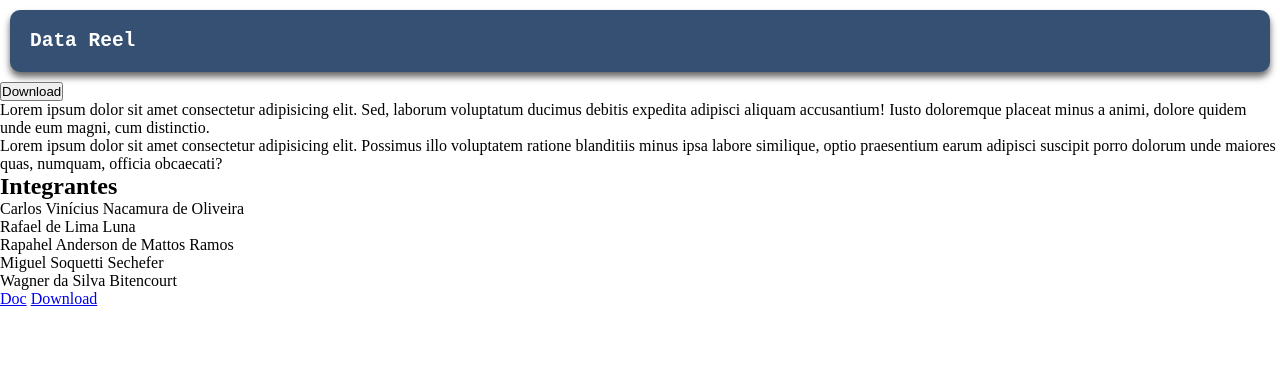
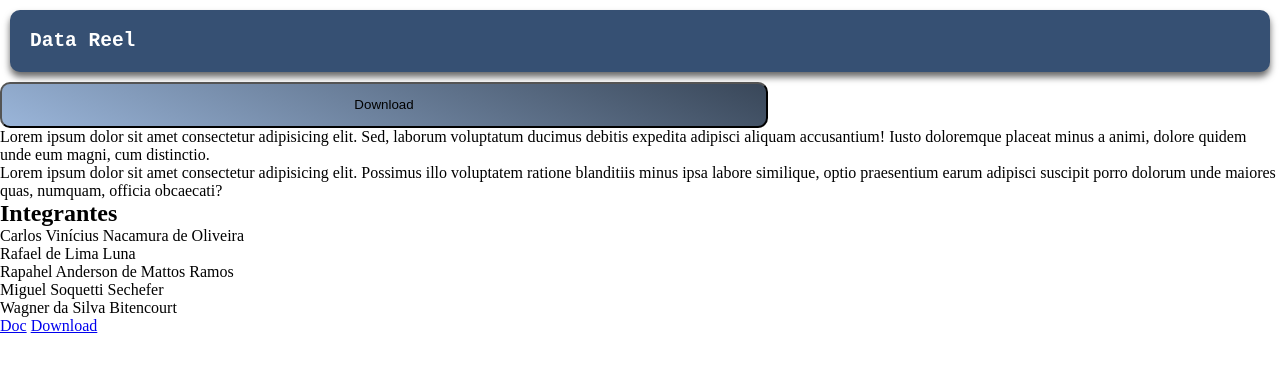
Before and after one commit to carlosnacamura/LPCDataReel, a plain HTML site: page LPC/index.html in a window 1280 px wide. Drawn offline with nearby package versions, Linux system fonts and the light colour scheme; files that its build step writes are made by us from their sources.

Commit message:
Ajustes no css

```diff
--- a/LPC/css/base.scss
+++ b/LPC/css/base.scss
@@ -1 +1,3 @@
 @use "colors";
+
+$border-radius: 10px;
--- a/LPC/css/cabecario.scss
+++ b/LPC/css/cabecario.scss
@@ -1,4 +1,5 @@
 @use "base";
+@use "colors";
 
 .cabecario {
     max-width: 100vw;
@@ -6,7 +7,7 @@
     border-radius: 10px;
     padding: 20px;
     box-shadow: 0px 5px 7px hsla(0, 0%, 0%, 0.6);
-    background-color: var(--primary);
+    background-color: colors.$primary;
 
     h1 {
         color: white;
--- a/LPC/css/colors.scss
+++ b/LPC/css/colors.scss
@@ -1,7 +1,5 @@
-:root {
-    --primary: #365073;
-    --secundary: #394759;
-    --ternary: #9AB5D9;
-    --quaternary: #8D98A6;
-    --quintenary: #DCE6F2
-}
+$primary: #365073;
+$secundary: #394759;
+$ternary: #9AB5D9;
+$quaternary: #8D98A6;
+$quintenary: #DCE6F2
--- /dev/null
+++ b/LPC/css/download_button.scss
@@ -0,0 +1,11 @@
+@use "base";
+@use "colors";
+@use "buttons";
+
+
+.downloader button {
+    padding: 1em;
+    width: 60vw;
+    border-radius: base.$border-radius;
+    background-image: linear-gradient(25deg, colors.$ternary, colors.$secundary);
+}
--- a/LPC/css/style.scss
+++ b/LPC/css/style.scss
@@ -1,5 +1,7 @@
 @use "colors";
+@use "base";
 @use "cabecario";
+@use "download_button";
 
 * {
     margin: 0%;
```
Also changed, not shown: LPC/css/buttons.scss (added), LPC/css/style.css, 1 other file.
